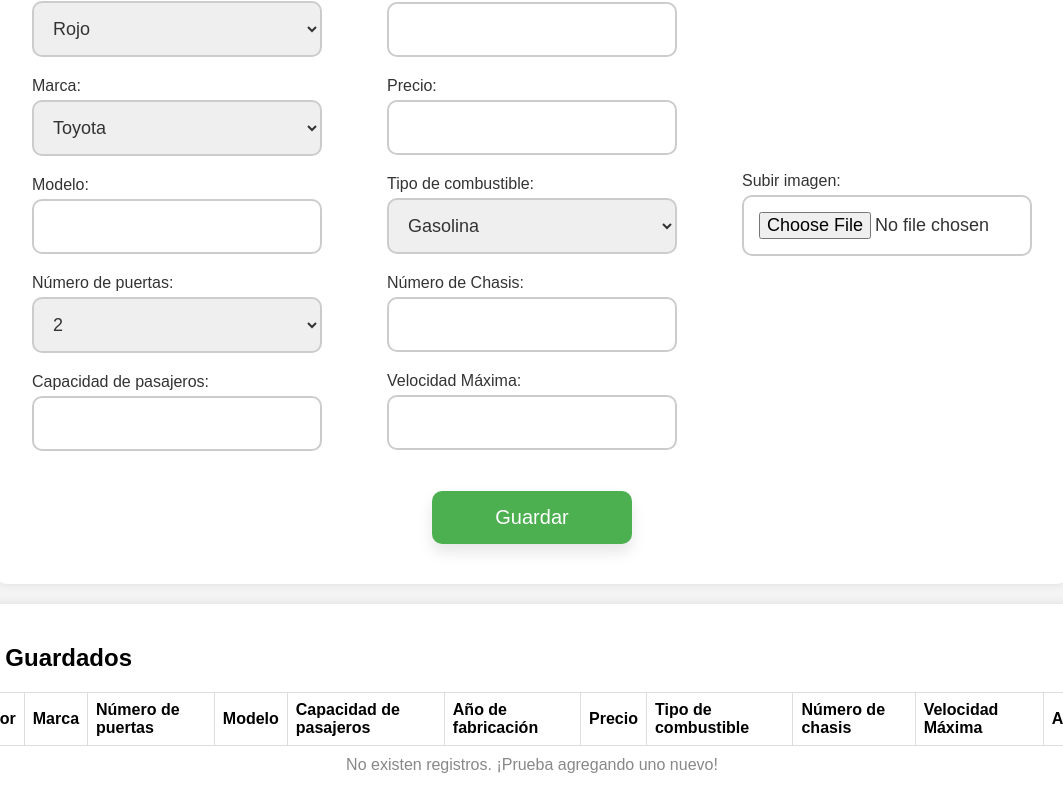
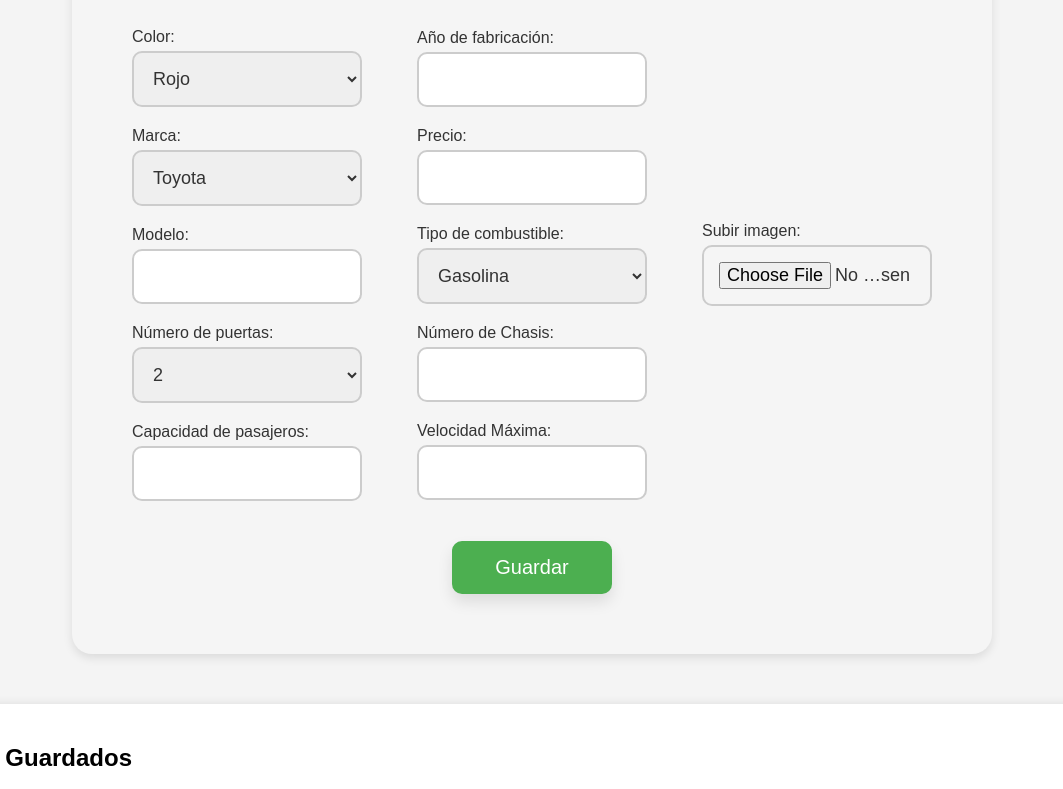
Before and after one commit to AlexisM23/automovil, a plain HTML site: page index.html in a window 1280 px wide. Shown: the part 214-1003 px from the top of the page, without its empty margins (108-1171 px from the left). Drawn offline with Linux system fonts and the light colour scheme.

Commit message:
Update styles.css

```diff
--- a/styles.css
+++ b/styles.css
@@ -5,13 +5,14 @@ body {
 }
 
 #formulario {
-    max-width: 1000px;
-    margin: 0 auto;
-    background-color: #ffffff;
-    padding: 40px;
-    box-shadow: 0 0 10px rgba(0, 0, 0, 0.1);
-    border-radius: 16px;
+    max-width: 800px;
+    margin: 50px auto;
+    background-color: #f5f5f5;
+    padding: 60px;
+    box-shadow: 0 4px 10px rgba(0, 0, 0, 0.1);
+    border-radius: 20px;
     overflow: hidden;
+    transition: all 0.3s ease-in-out;
 }
 
 #titulo {
```
